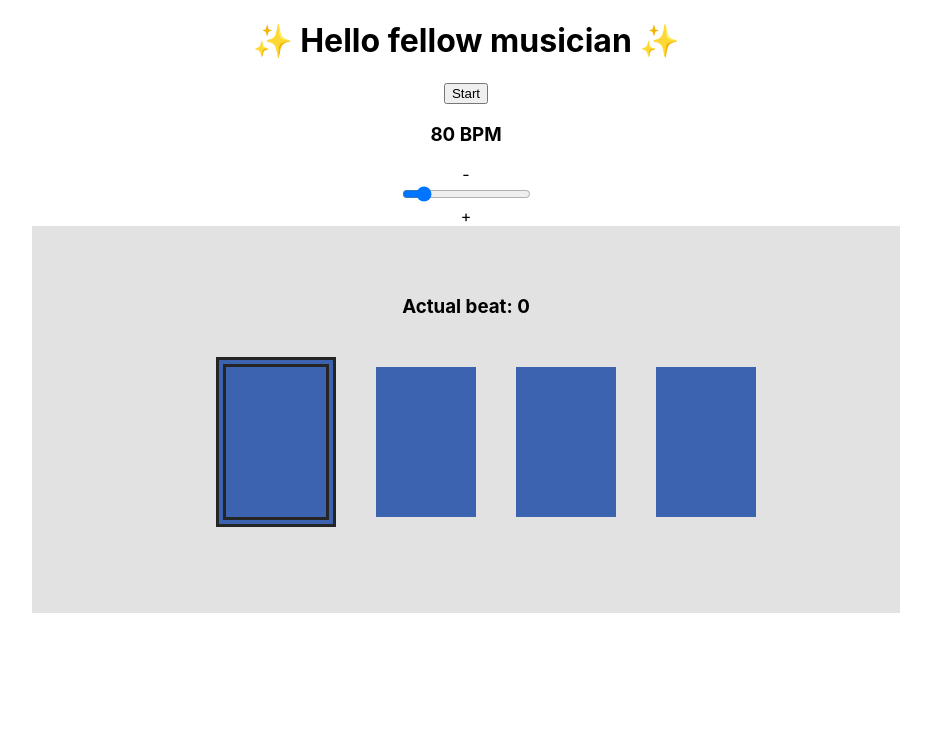
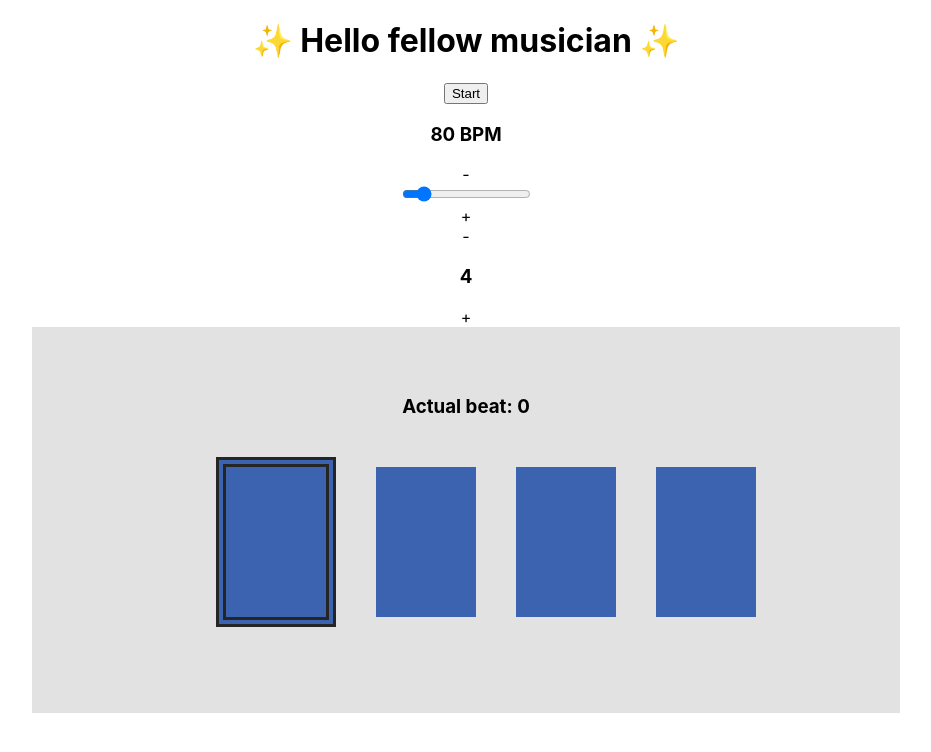
Before and after one commit to RudeBon/Metronome, a React (Create React App) app: page / in a window 1280 px wide. Shown: the top 752 px of the page, without its empty margins (174-1105 px from the left). Built offline with nearby package versions, Linux system fonts and the light colour scheme.

Commit message:
created BeatsAmountController component

```diff
--- a/src/App.tsx
+++ b/src/App.tsx
@@ -2,6 +2,7 @@ import React, { useState, useEffect } from 'react'
 import './App.css';
 import BeatsContainer from './components/BeatsContainer'
 import BPMController from './components/BPMController'
+import BeatsAmountController from './components/beatsAmountController'
 
 const App: React.FC = () => {
   const [beats, setBeats] = useState<number[]>([0, 1, 2, 3]);
@@ -30,7 +31,6 @@ const App: React.FC = () => {
 
   useEffect(() => {
     console.log('intervalValue has changed', intervalValue);
-
   }, [intervalValue])
 
   // const startTicking = (event: React.MouseEvent) => {
@@ -56,9 +56,13 @@ const App: React.FC = () => {
     }
   }
 
-  const updateIntervalsValue = (value:number) => {
+  const updateIntervalsValue = (value: number) => {
     setintervalValue(value)
   }
+  const updateBeats = (value: number[]) => {
+    setBeats(value)
+  }
+
 
   return (
     <div className="App">
@@ -70,10 +74,10 @@ const App: React.FC = () => {
 
       <button onClick={onButtonClick}>{!isActive ? 'Start' : 'Stop'}</button>
 
-      <BPMController isActive={isActive} updateIntervalsValue={updateIntervalsValue}/>
+      <BPMController isActive={isActive} updateIntervalsValue={updateIntervalsValue} />
+      <BeatsAmountController updateBeats={updateBeats} beats={beats} />
       <BeatsContainer beats={beats} activeId={activeId} />
     </div>
-
   );
 }
 
--- /dev/null
+++ b/src/components/beatsAmountController.tsx
@@ -0,0 +1,45 @@
+import React, { useState, useEffect } from 'react'
+
+type BeatsAmountControllerProps = {
+    beats: number[]
+    updateBeats(value: number[]): void
+}
+
+const BeatsAmountController: React.FC<BeatsAmountControllerProps> = ({ updateBeats, beats }) => {
+    const [amount, setAmount] = useState<number>(4)
+
+    const handleControllers = (event: React.MouseEvent, action: string) => {
+        console.log('controllers click', action);
+        switch (action) {
+            case 'increase':
+                if (amount === 12) {
+                    return
+                }
+                let increasedArr: number[] = beats.concat(beats.length)
+                updateBeats(increasedArr)
+                setAmount(prev => prev + 1)
+                break;
+            case 'decrease':
+                if (amount === 2) {
+                    return
+                }
+                const decreasedArr: number[] = beats.slice(0, beats.length - 1)
+                updateBeats(decreasedArr)
+                setAmount(prev => prev - 1)
+                break;
+        }
+    }
+
+
+    return (
+        <>
+            <div className="controllersContainer">
+                <div className="smallBtn" onClick={event => handleControllers(event, 'decrease')}>-</div>
+                <h3>{amount}</h3>
+                <div className="smallBtn" onClick={event => handleControllers(event, 'increase')}>+</div>
+            </div>
+        </>
+    )
+}
+
+export default BeatsAmountController
```
